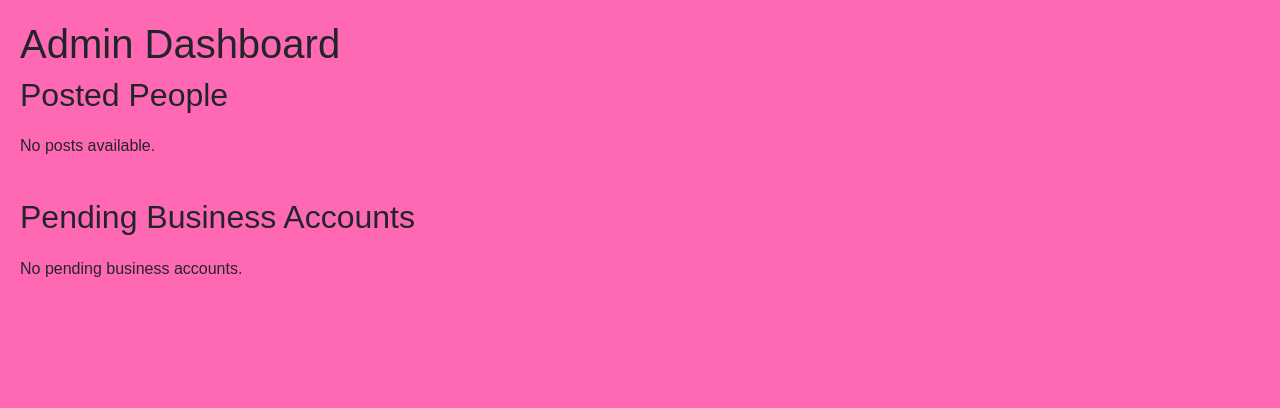
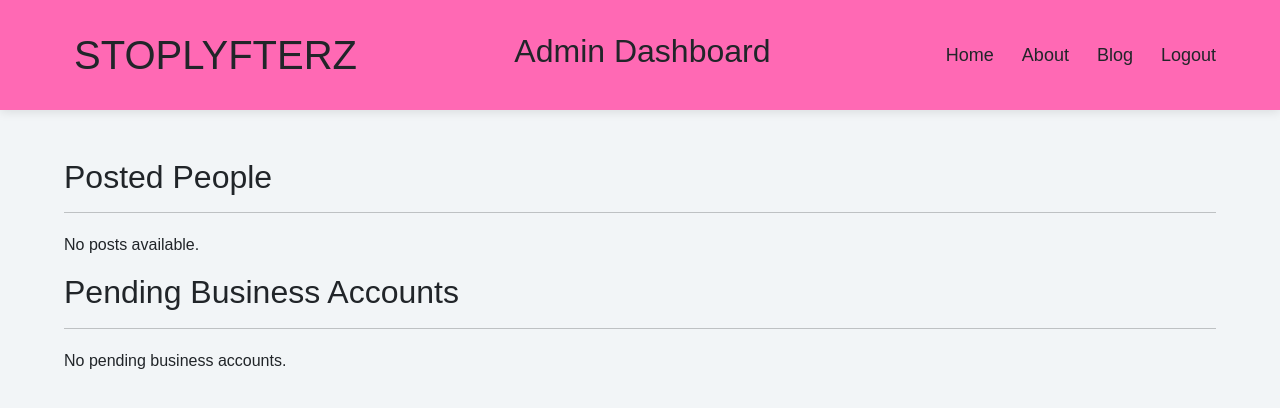
Before and after one commit to Morkenson/StopLyfterz, a React (Vite) app in the folder StopLyfterz/: page /admin in a window 1280 px wide. Shown: the top 408 px of the page. Built offline with nearby package versions, Linux system fonts and the light colour scheme; the HTML template or start-up script is replaced by a standard one.

Commit message:
Updating UI

```diff
--- a/StopLyfterz/src/App.tsx
+++ b/StopLyfterz/src/App.tsx
@@ -5,7 +5,7 @@ import Register from './pages/Register';
 import Admin from './pages/AdminPage';
 import Business from './pages/BusinessPage';
 import Form from './pages/LyfterForm';
-import AddCard from './components/AddCard';
+//import AddCard from './components/AddCard';
 
 
 
@@ -20,7 +20,7 @@ function App() {
               <Route path="/business" element={<Business />} />
               <Route path="/form" element={<Form />} />
               <Route path="/business" element={<Business />} />
-                <Route path="/form" element={<AddCard />} />
+              {/* <Route path="/form" element={<AddCard />} /> */}
           </Routes>
       </Router>
   );
--- a/StopLyfterz/src/assets/styles/BusinessPage.css
+++ b/StopLyfterz/src/assets/styles/BusinessPage.css
@@ -29,20 +29,53 @@ section h2 {
 }
 
 .custom-button {
-    background-color: #FF69B4;
-    border-radius: 15px;
-    margin: 5px;
-    cursor: pointer;
-    border: none;
+  align-items: center;
+  appearance: none;
+  background-image: radial-gradient(100% 100% at 100% 0, #FF69B4 0, #c42c78 100%);
+  border: 0;
+  border-radius: 6px;
+  box-shadow: rgba(45, 35, 66, .4) 0 2px 4px,rgba(45, 35, 66, .3) 0 7px 13px -3px,rgba(58, 65, 111, .5) 0 -3px 0 inset;
+  box-sizing: border-box;
+  color: #fff;
+  cursor: pointer;
+  display: inline-flex;
+  font-family: "JetBrains Mono",monospace;
+  height: 48px;
+  justify-content: center;
+  line-height: 1;
+  list-style: none;
+  overflow: hidden;
+  padding-left: 16px;
+  padding-right: 16px;
+  position: relative;
+  text-align: left;
+  text-decoration: none;
+  transition: box-shadow .15s,transform .15s;
+  user-select: none;
+  -webkit-user-select: none;
+  touch-action: manipulation;
+  white-space: nowrap;
+  will-change: box-shadow,transform;
+  font-size: 18px;
+}
+
+.custom-button:focus {
+  box-shadow: #5e1037 0 0 0 1.5px inset, rgba(45, 35, 66, .4) 0 2px 4px, rgba(45, 35, 66, .3) 0 7px 13px -3px, #3c4fe0 0 -3px 0 inset;
 }
 
 .custom-button:hover {
-    background-color: #882657;
+  box-shadow: rgba(45, 35, 66, .4) 0 4px 8px, rgba(45, 35, 66, .3) 0 7px 13px -3px, #a12061 0 -3px 0 inset;
+  transform: translateY(-2px);
+}
+
+.custom-button:active {
+  box-shadow: #5e1037 0 3px 7px inset;
+  transform: translateY(2px);
 }
 
 .logout-button {
     background-color: #FF69B4;
-    border-radius: 15px;
+    border-radius: 5px;
     margin: 10px;
     cursor: pointer;
     border: none;
--- /dev/null
+++ b/StopLyfterz/src/assets/styles/Header.css
@@ -0,0 +1,192 @@
+@import url("https://fonts.googleapis.com/css2?family=DM+Sans:wght@400;500;700&display=swap");
+
+*,
+*:after,
+*:before {
+	box-sizing: border-box;
+}
+
+:root {
+	--header-outer-height: 110px;
+	--header-inner-height: 70px;
+	--header-height-difference: calc(
+		var(--header-outer-height) - var(--header-inner-height)
+	);
+	--header-bg: #FF69B4;
+}
+
+body {
+	font-family: "DM Sans", sans-serif;
+	background-color: #f2f5f7;
+	line-height: 1.5;
+	min-height: 300vh;
+	position: relative;
+}
+
+.responsive-wrapper {
+	width: 90%;
+	max-width: 1280px;
+	margin-left: auto;
+	margin-right: auto;
+}
+
+/* Sticky header */
+.header-outer {
+	width: 100%;
+	height: var(--header-outer-height);
+	position: sticky;
+	top: calc(var(--header-height-difference) * -1);
+	display: flex;
+	align-items: center;
+	background-color: var(--header-bg);
+	box-shadow: 0 2px 10px 0 rgba(0,0,0, 0.1);
+	padding: 0; /* Make sure there's no inner spacing */
+	margin: 0;
+}
+
+.header-inner {
+	/* Make it stick */
+	height: var(--header-inner-height);
+	position: sticky;
+	top: 0;
+
+	/* Other */
+	display: flex;
+	align-items: center;
+	justify-content: space-between;
+}
+
+/* Styling of other elements */
+.header-logo {
+	font-family: Arial, sans-serif;
+    margin: 0;
+}
+
+.header-navigation {
+	display: flex;
+	flex-wrap: wrap;
+}
+
+.header-navigation a,
+.header-navigation button {
+	font-size: 1.125rem;
+	color: inherit;
+	margin-left: 1.75rem;
+	position: relative;
+	font-weight: 500;
+}
+
+.header-navigation a {
+	display: none;
+	font-size: 1.125rem;
+	color: inherit;
+	text-decoration: none;
+}
+
+.header-navigation button {
+	border: 0;
+	background-color: transparent;
+	padding: 0;
+}
+
+.header-navigation a:hover {
+	color: #FFF600;
+}
+
+.header-navigation a:hover:after,
+.header-navigation button:hover:after {
+	transform: scalex(1);
+}
+
+.header-navigation a:after,
+.header-navigation button:after {
+	transition: 0.25s ease;
+	content: "";
+	display: block;
+	width: 100%;
+	height: 2px;
+	background-color: #FFF600;
+	transform: scalex(0);
+	position: absolute;
+	bottom: -2px;
+	left: 0;
+}
+
+.header-navigation .custom-button a{
+    align-items: center;
+    appearance: none;
+    background-image: radial-gradient(100% 100% at 100% 0, #FF69B4 0, #c42c78 100%);
+    border: 0;
+    border-radius: 6px;
+    box-shadow: rgba(45, 35, 66, .4) 0 2px 4px,rgba(45, 35, 66, .3) 0 7px 13px -3px,rgba(58, 65, 111, .5) 0 -3px 0 inset;
+    box-sizing: border-box;
+    color: #fff;
+    cursor: pointer;
+    display: inline-flex;
+    font-family: "JetBrains Mono",monospace;
+    height: 48px;
+    justify-content: center;
+    line-height: 1;
+    list-style: none;
+    overflow: hidden;
+    padding-left: 16px;
+    padding-right: 16px;
+    position: relative;
+    text-align: left;
+    text-decoration: none;
+    transition: box-shadow .15s,transform .15s;
+    user-select: none;
+    -webkit-user-select: none;
+    touch-action: manipulation;
+    white-space: nowrap;
+    will-change: box-shadow,transform;
+    font-size: 18px;
+  }
+
+.main {
+	margin-top: 3rem;
+}
+
+.widget {
+	width: 100%;
+	max-width: 600px;
+	border-radius: 8px;
+	box-shadow: 0 15px 30px 0 rgba(0,0,0, 0.1);
+	background-color: #fff;
+	padding: 2.5rem;
+	margin-left: auto;
+	margin-right: auto;
+	margin-bottom: 2rem;
+	font-size: 1.125rem;
+}
+
+.widget > * + * {
+	margin-top: 1.25em;
+}
+
+.widget h2 {
+	font-size: 1.5rem;
+	font-weight: 700;
+	line-height: 1.25;
+}
+
+.widget code {
+	display: inline-block;
+	padding: 0.125em 0.25em;
+	border-radius: 2px;
+	background-color: #bee5d3;
+}
+
+.widget strong {
+	font-weight: 700;
+}
+
+@media (min-width: 800px) {
+	.header-navigation a {
+		display: inline-block;
+	}
+
+	.header-navigation button {
+		display: none;
+	}
+}
--- a/StopLyfterz/src/pages/AdminPage.tsx
+++ b/StopLyfterz/src/pages/AdminPage.tsx
@@ -1,4 +1,7 @@
 import React, { useEffect, useState } from 'react';
+import { useNavigate } from 'react-router-dom'
+//import '../assets/styles/BusinessPage.css';
+import '../assets/styles/Header.css';
 
 interface Post {
     id: number;
@@ -17,7 +20,7 @@ const Admin: React.FC = () => {
 
     const [posts, setPosts] = useState<Post[]>([]);
     const [pendingAccounts, setPendingAccounts] = useState<BusinessAccount[]>([]);
-
+    const navigate = useNavigate();
 
     const handleAccept = (id: number) => {
         'something'
@@ -29,11 +32,31 @@ const Admin: React.FC = () => {
 
 
     return (
-        <div style={{ padding: '20px' }}>
-            <h1>Admin Dashboard</h1>
+        <div>
+            <header className="header-outer">
+	            <div className="header-inner responsive-wrapper">
+		            <h1>STOPLYFTERZ</h1>
+                    <div className='header-inner'>
+                        <h2>Admin Dashboard</h2>
+                    </div>
+		            <nav className="header-navigation">
+			            <a href="/">Home</a>
+			            <a href="#">About</a>
+			            <a href="#">Blog</a>
+			            <a href="#">Logout</a>
+		            </nav>
+	            </div>
+            </header>
+            {/* <header>
+                <h1>Admin Dashboard</h1>
+                <button onClick={() => navigate('/')} className='custom-button'>Home Page</button>
+                <button className='logout-button'>Logout</button>
+            </header> */}
 
-            <section>
+            <main className="main">
+            <div className="main-content responsive-wrapper">
                 <h2>Posted People</h2>
+                <hr></hr>
                 {posts.length > 0 ? (
                     <ul>
                         {posts.map(post => (
@@ -47,10 +70,10 @@ const Admin: React.FC = () => {
                 ) : (
                     <p>No posts available.</p>
                 )}
-            </section>
 
-            <section style={{ marginTop: '40px' }}>
+
                 <h2>Pending Business Accounts</h2>
+                <hr></hr>
                 {pendingAccounts.length > 0 ? (
                     <ul>
                         {pendingAccounts.map(account => (
@@ -67,8 +90,10 @@ const Admin: React.FC = () => {
                 ) : (
                     <p>No pending business accounts.</p>
                 )}
-            </section>
+            </div>
+            </main>
         </div>
+
     );
 };
 
```
Also changed, not shown: StopLyfterz/src/components/ListGroup.tsx (+4 -4 lines).
